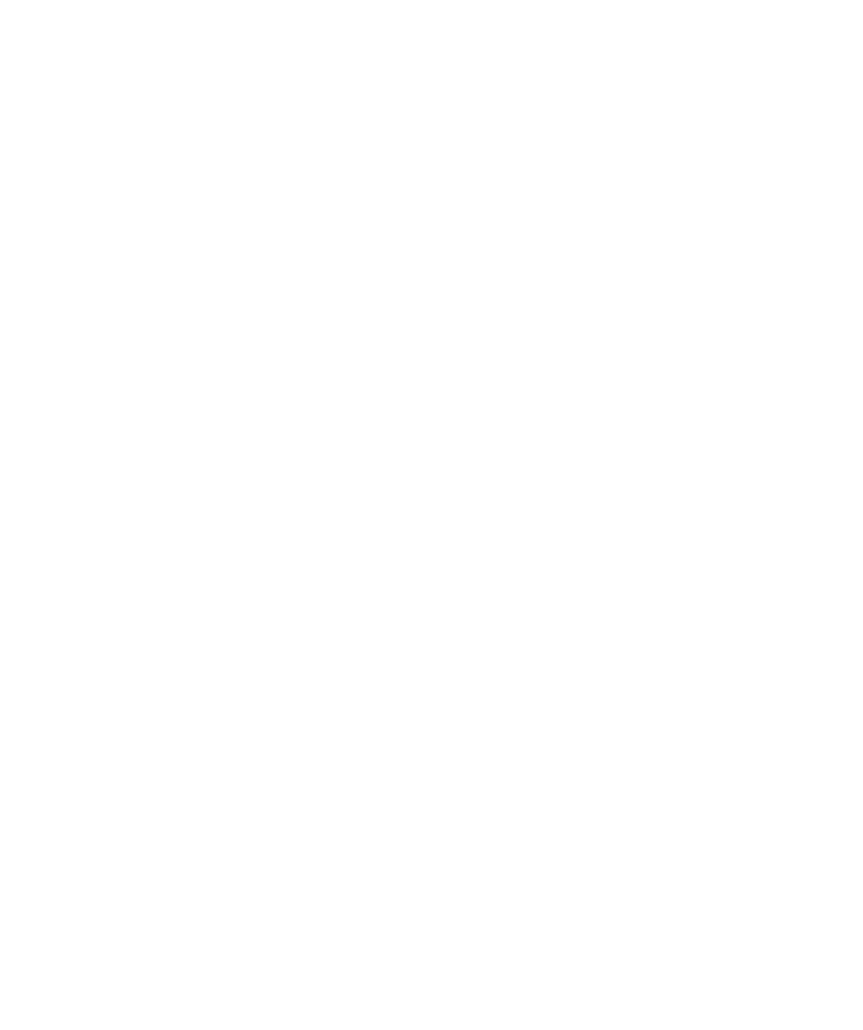
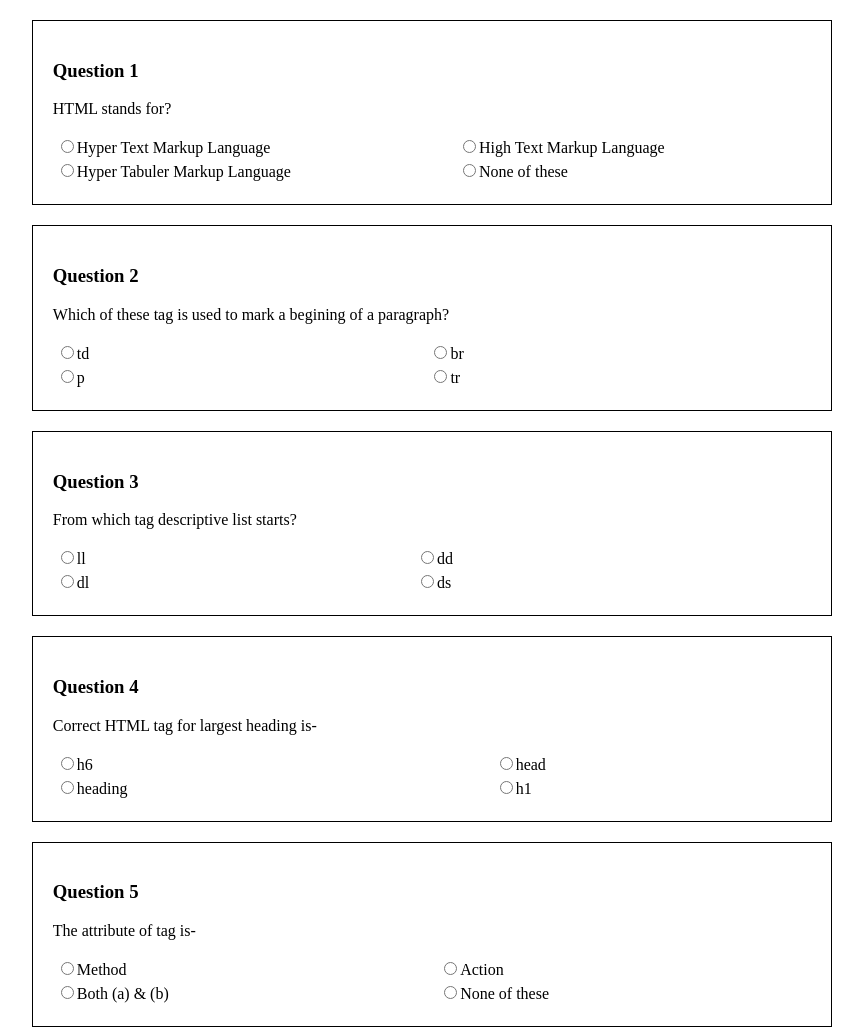
Before and after one commit to Snehashis-Ghosh/Coursera, a plain HTML site: page Ajax/index.html in a window 1280 px wide. Shown: the top 1030 px of the page, without its empty margins (208-1071 px from the left). Before the commit the page ends 800 px from the top, so only its background shows below. Drawn offline with Linux system fonts and the light colour scheme.

Commit message:
Update index.html

```diff
--- a/Ajax/index.html
+++ b/Ajax/index.html
@@ -24,7 +24,7 @@
     </style>
   </head>
   <body>
-    <form id="question" class="exam" action="eval.js" method="post>
+    <form id="question" class="exam" action="eval.js" method="post">
     </form>
   </body>
 
```
